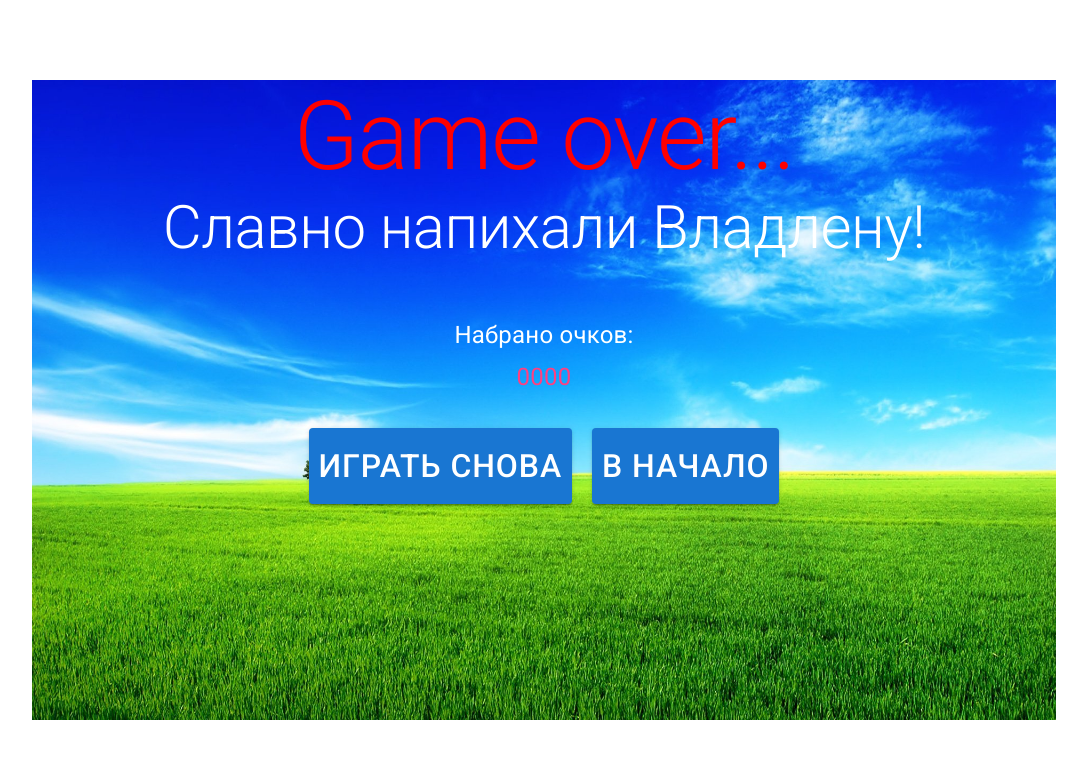
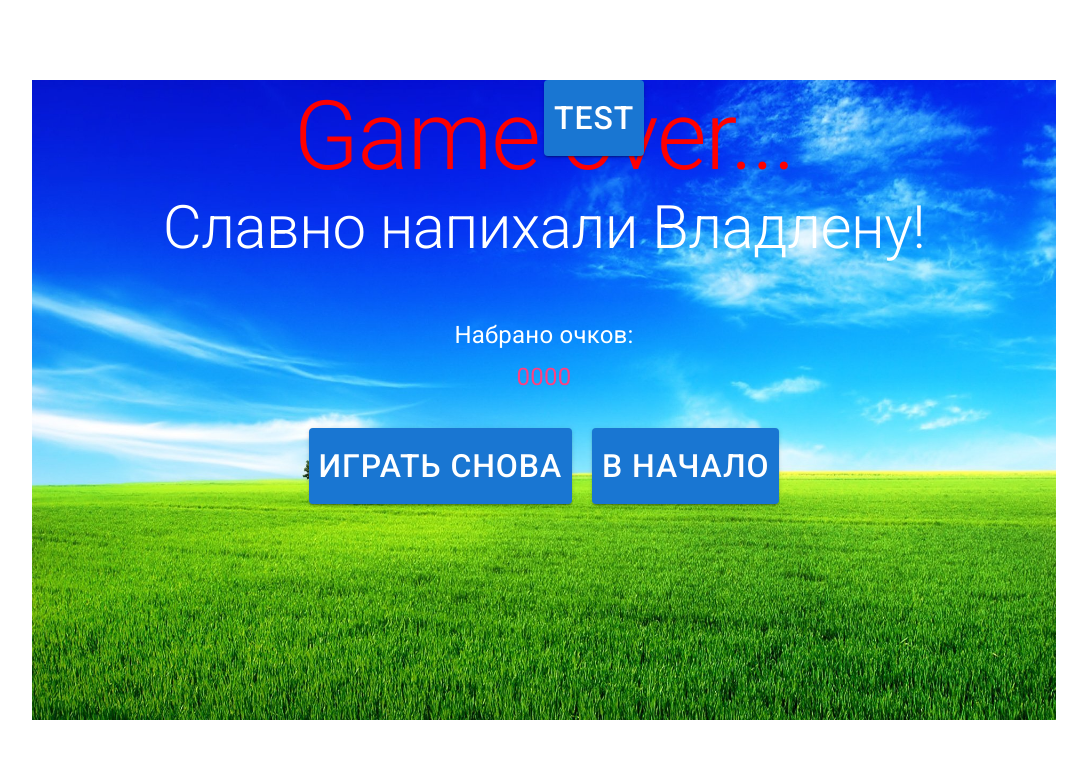
Before and after one commit to innabatalova/game-catch-me, a React app: page /over in a window 1280 px wide. Shown: the top 758 px of the page, without its empty margins (96-1183 px from the left). Built offline with nearby package versions, Linux system fonts and the light colour scheme; the HTML template or start-up script is replaced by a standard one.

Commit message:
Create: added fisrt version steps

```diff
--- a/src/components/GameOver.jsx
+++ b/src/components/GameOver.jsx
@@ -2,12 +2,18 @@ import React from 'react'
 import { useNavigate } from 'react-router-dom';
 
 import { Button, Typography } from '@mui/material';
+import Game from '../controllers/game'
 
 const GameOver = () => {
     const navigate = useNavigate();
 
+    const test = (e) => {
+        Game.stepLeft(e.target)
+    }
+
     return(
         <div className="over">
+            <Button variant="contained" onClick={test} sx={{ fontSize: '2rem', padding: '10px', position: 'absolute' }}>test</Button>
             <Typography variant="h1" color="red">Game over...</Typography>
             <Typography variant="h2" color="white">Славно напихали Владлену!</Typography>
             <Typography variant="subtitle1" color="white" sx={{ fontSize: '1.5rem', marginTop: '50px' }}>
--- /dev/null
+++ b/src/controllers/game.js
@@ -0,0 +1,8 @@
+class Game{
+    stepLeft(event){
+        let codr = event.getBoundingClientRect().x
+        event.style.left = (codr + 10) + "px";
+    }
+}
+
+export default new Game()
```
